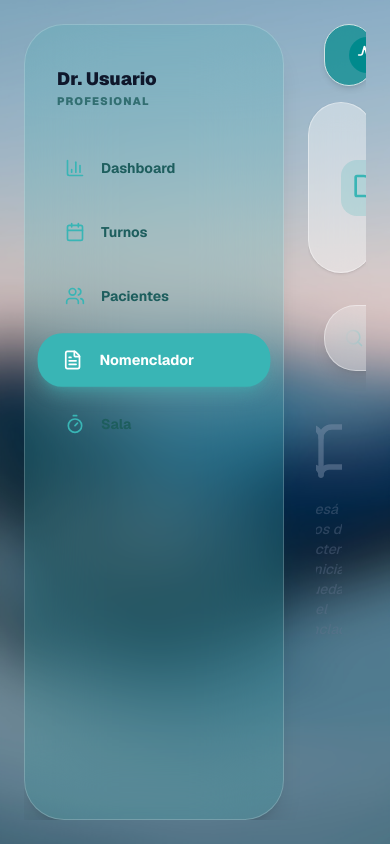
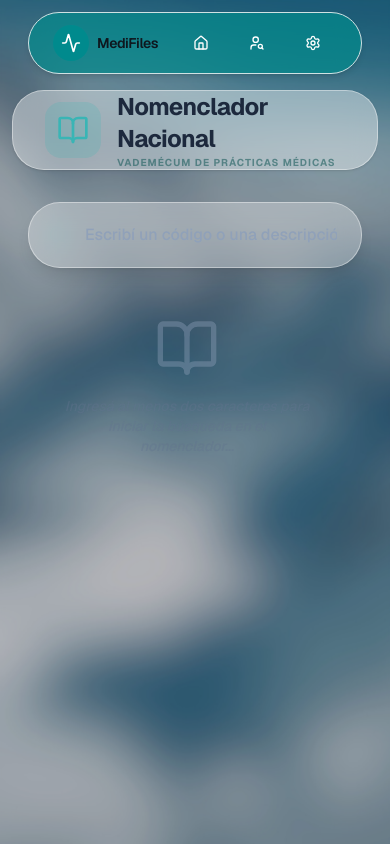
Before and after one commit to JonathanGrauberg/sistema-medico, a Next.js app: page /nomenclador in a window 390 px wide. Built offline with nearby package versions, Linux system fonts and the light colour scheme.

Commit message:
modificamos sala-sheet para lateral

```diff
--- a/app/(app)/dashboard/page.tsx
+++ b/app/(app)/dashboard/page.tsx
@@ -86,7 +86,7 @@ function QuickCard({ icon: Icon, title, desc, onClick }: any) {
   return (
     <div
       onClick={onClick}
-      className="group cursor-pointer rounded-[2rem] border border-white/40 bg-white/30 backdrop-blur-md p-5 shadow-[0_4px_20px_0_rgba(0,0,0,0.03)] hover:bg-[#39B5B5] hover:shadow-[#39B5B5]/30 hover:shadow-2xl transition-all duration-500 hover:-translate-y-1"
+      className="group cursor-pointer rounded-[2rem] border border-white/40 bg-[#39B5B5]/20 backdrop-blur-md p-5 shadow-[0_4px_20px_0_rgba(0,0,0,0.03)] hover:bg-[#39B5B5] hover:shadow-[#39B5B5]/30 hover:shadow-2xl transition-all duration-500 hover:-translate-y-1"
     >
       <div className="flex flex-col gap-4">
         <div className="w-10 h-10 rounded-2xl bg-white/50 flex items-center justify-center shadow-sm group-hover:bg-white transition-colors duration-500">
--- a/app/(app)/layout.tsx
+++ b/app/(app)/layout.tsx
@@ -2,9 +2,9 @@
 
 import { ReactNode, useState } from "react"
 import { usePathname, useRouter } from "next/navigation"
-import { Calendar, Users, FileText, BarChart3, Timer } from "lucide-react"
+import { Calendar, Users, FileText, BarChart3, Timer, Menu } from "lucide-react"
 import { Navbar } from "@/components/navbar"
-import { SalaSheet } from "@/components/sala-sheet" // 🔥 Importamos el nuevo componente
+import { SalaSheet } from "@/components/sala-sheet"
 
 const menu = [
   { label: "Dashboard", icon: BarChart3, href: "/dashboard" },
@@ -24,11 +24,12 @@ export default function AppLayout({ children }: { children: ReactNode }) {
       <div className="fixed inset-0 bg-cover bg-center z-0" style={{ backgroundImage: "url('/fondoblur.png')", transform: "scale(1.05)" }} />
       <div className="fixed inset-0 bg-slate-900/10 backdrop-blur-[1px] z-0" />
 
-      <div className="relative z-10 flex flex-col h-screen p-6 gap-6">
+      {/* Contenedor principal con paddings adaptativos */}
+      <div className="relative z-10 flex flex-col h-screen p-3 md:p-6 gap-4 md:gap-6">
         <div className="flex flex-1 overflow-hidden gap-6">
 
-          {/* SIDEBAR */}
-          <aside className="w-[260px] flex flex-col rounded-[2.5rem] bg-[#39B5B5]/20 backdrop-blur-2xl border border-white/20 overflow-hidden shadow-xl">
+          {/* SIDEBAR: Oculto en móviles (hidden), visible en desktop (lg:flex) */}
+          <aside className="hidden lg:flex w-[260px] flex-col rounded-[2.5rem] bg-[#39B5B5]/20 backdrop-blur-2xl border border-white/20 overflow-hidden shadow-xl">
             <div className="p-8 pt-10">
               <p className="text-slate-900 font-black text-lg">Dr. Usuario</p>
               <p className="text-[11px] uppercase tracking-widest text-[#1e5e5e] font-black opacity-80">Profesional</p>
@@ -53,21 +54,27 @@ export default function AppLayout({ children }: { children: ReactNode }) {
             </nav>
           </aside>
 
-          {/* CONTENT AREA */}
-          <div className="flex-1 flex flex-col gap-4 overflow-hidden">
-            <header className="w-full"><Navbar /></header>
-            <main className="flex-1 overflow-y-auto pr-4 custom-scrollbar">
-              <div className="max-w-7xl mx-auto pb-10">{children}</div>
+          {/* AREA DE CONTENIDO: Ocupa todo el ancho en móvil */}
+          <div className="flex-1 flex flex-col gap-4 overflow-hidden w-full">
+            <header className="w-full">
+              <Navbar />
+            </header>
+
+            <main className="flex-1 overflow-y-auto pr-0 md:pr-4 custom-scrollbar">
+              <div className="max-w-7xl mx-auto pb-20 md:pb-10">
+                {children}
+              </div>
             </main>
           </div>
         </div>
       </div>
 
-      {/* 🔥 UNIFICADO: Llamamos al mismo componente aquí */}
+      {/* SALA SHEET (Funciona igual en móvil/desktop ya que Shadcn lo adapta) */}
       <SalaSheet open={isSalaOpen} onClose={() => setIsSalaOpen(false)} />
 
+      {/* Estilos para scrollbar */}
       <style jsx global>{`
-        .custom-scrollbar::-webkit-scrollbar { width: 6px; }
+        .custom-scrollbar::-webkit-scrollbar { width: 4px; }
         .custom-scrollbar::-webkit-scrollbar-thumb { background: rgba(57, 181, 181, 0.3); border-radius: 10px; }
       `}</style>
     </div>
--- a/app/(app)/nomenclador/page.tsx
+++ b/app/(app)/nomenclador/page.tsx
@@ -36,16 +36,16 @@ export default function NomencladorPage() {
     <div className="space-y-8 h-full flex flex-col">
 
       {/* 🔝 HEADER GLASS */}
-      <header className="flex-none p-8 bg-white/40 backdrop-blur-md border border-white/40 rounded-[2.5rem] shadow-sm">
+      <header className="flex-none h-20 bg-white/40 backdrop-blur-md border border-white/40 rounded-[2rem] flex justify-between items-center px-8 shadow-sm">
         <div className="flex items-center gap-4">
           <div className="p-3 bg-[#39B5B5]/20 rounded-2xl">
             <BookOpen className="w-8 h-8 text-[#39B5B5]" />
           </div>
           <div>
-            <h1 className="text-3xl font-bold text-slate-800 tracking-tight">
+            <h1 className="text-2xl font-bold text-slate-800 tracking-tight">
               Nomenclador Nacional
             </h1>
-            <p className="text-[11px] uppercase tracking-[0.2em] text-[#1e5e5e] font-extrabold opacity-70">
+            <p className="text-[10px] uppercase tracking-widest text-[#1e5e5e] font-bold opacity-60">
               Vademécum de Prácticas Médicas
             </p>
           </div>
--- a/components/ui/card.tsx
+++ b/components/ui/card.tsx
@@ -7,7 +7,7 @@ function Card({ className, ...props }: React.ComponentProps<'div'>) {
       data-slot="card"
       className={cn(
         /* 🔥 Glassmorphism: Fondo blanco traslúcido, blur y borde sutil */
-        'bg-white/40 backdrop-blur-md border-white/40 shadow-[0_8px_32px_0_rgba(31,38,135,0.05)]',
+        'bg-white/30 backdrop-blur-md border-white/40 shadow-[0_8px_32px_0_rgba(31,38,135,0.05)]',
         'flex flex-col gap-6 rounded-[2rem] border py-6',
         className,
       )}
```
Also changed, not shown: public/fondoblur.png.
